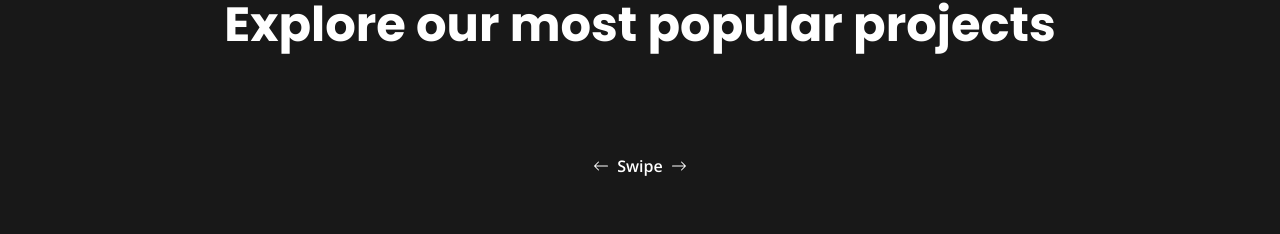
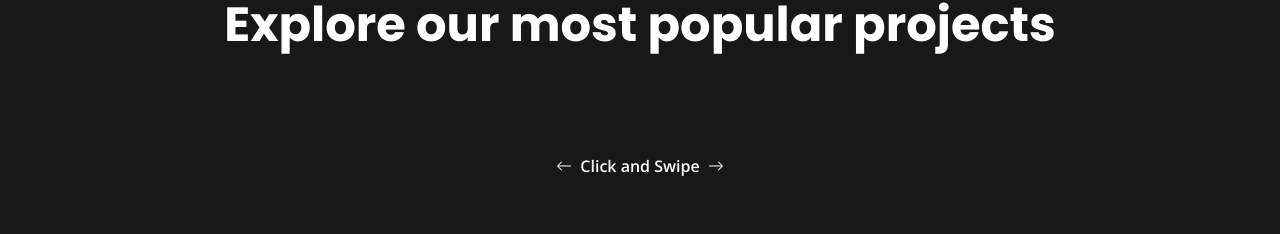
Before and after one commit to emmanueluwa/agency, a React (Vite) app: page / in a window 1280 px wide. Shown: the part 2139-2373 px from the top of the page. Built offline with nearby package versions, Linux system fonts and the light colour scheme.

Commit message:
updating portfolio section

```diff
--- a/src/components/Projects.jsx
+++ b/src/components/Projects.jsx
@@ -23,7 +23,7 @@ export const Projects = () => {
               className="text-white inline-flex items-center gap-2 font-semibold hover:text-orange transition-all duration-300 ease-in"
             >
               <BsArrowLeft />
-              <span>Swipe</span>
+              <span>Click and Swipe</span>
               <BsArrowRight />
             </a>
           </div>
```
